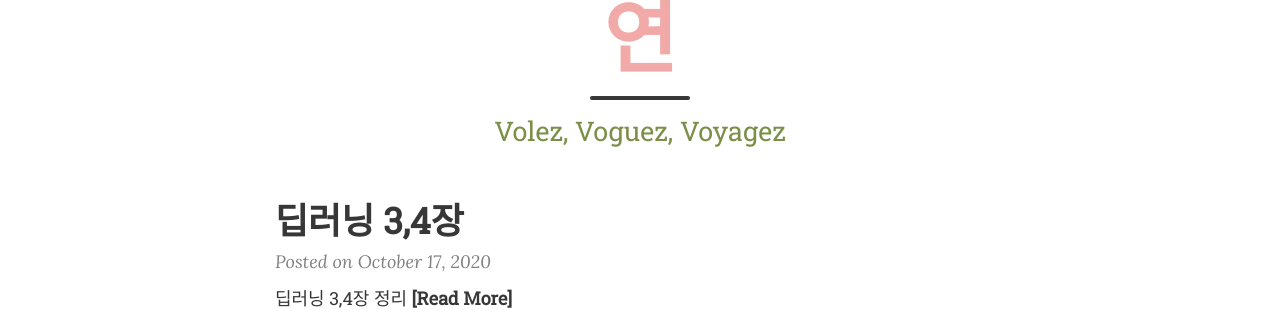
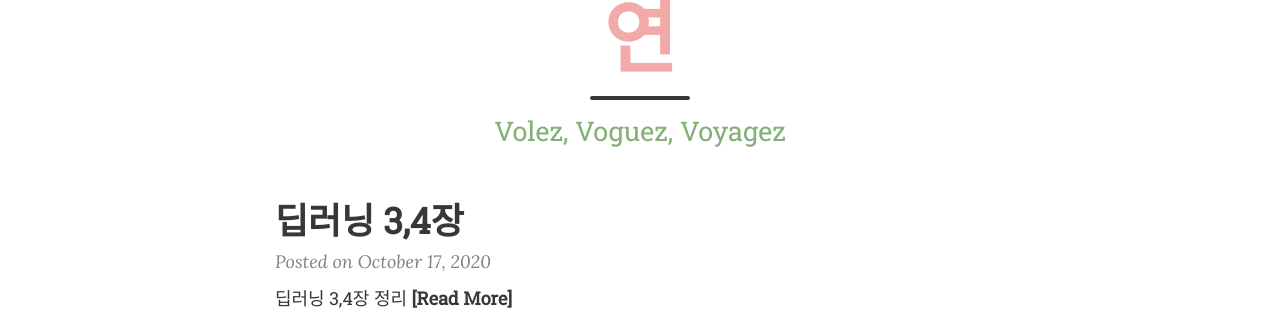
Before and after one commit to yeoneed/yeoneed.github.io, a Jekyll site: the page built from index.html, in a window 1280 px wide. Shown: the part 138-448 px from the top of the page. Built offline with Jekyll 4.4.1, drawn with Linux system fonts in a browser that asks for light colours; nearby versions of some CDN libraries; the list of posts is cut into pages by our own code.

Commit message:
Update beautifuljekyll.css

```diff
--- a/assets/css/beautifuljekyll.css
+++ b/assets/css/beautifuljekyll.css
@@ -701,7 +701,7 @@ nav.top-nav-short-permanent ~ header > .intro-header.big-img {
   font-family: 'Noto Serif KR','Roboto Slab', serif;
   font-weight: 300;
   margin: 0.625rem 0 0;
-  color: #698030e0;
+  color: #699d58d1;
 }
 .intro-header .post-heading .post-subheading {
   margin-bottom: 1.25rem;
```
